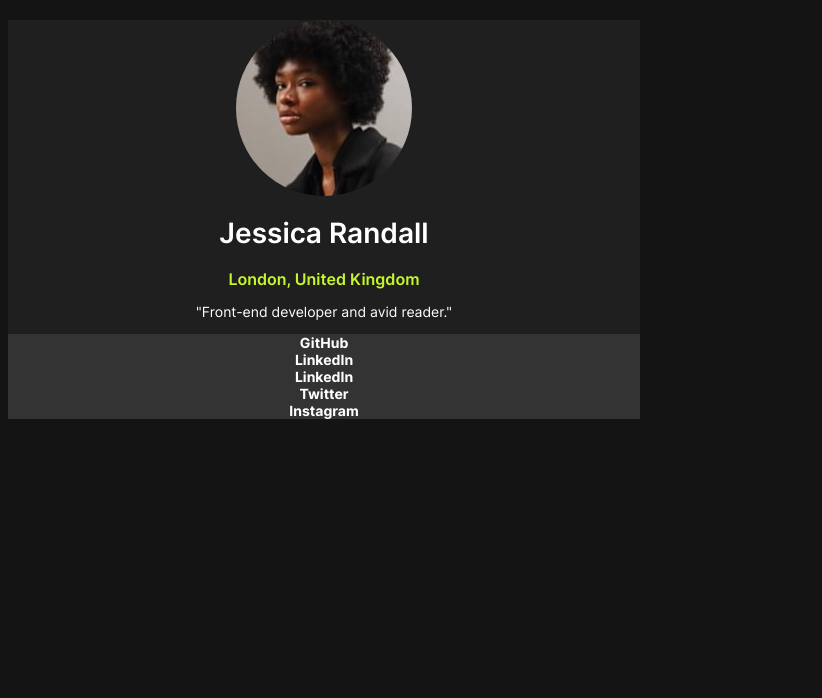
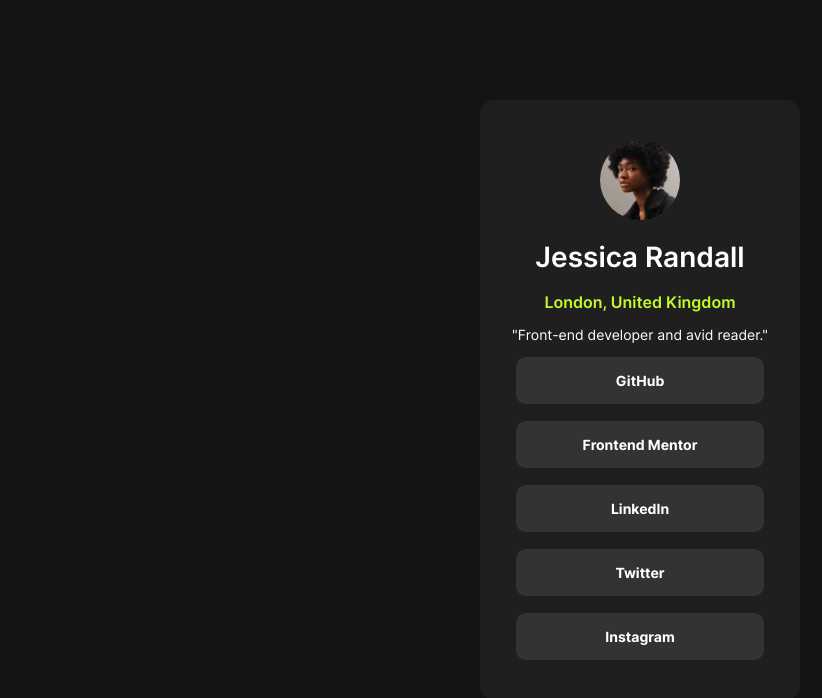
Before and after one commit to pikruse/social-links-profile, a plain HTML site: page index.html in a window 1280 px wide. Shown: the whole page, without its empty margins (0-822 px from the left). Drawn offline with Linux system fonts and the light colour scheme.

Commit message:
almost done

```diff
--- a/index.html
+++ b/index.html
@@ -13,6 +13,7 @@
 
 <body>
 
+
   <div class="container">
     <div class="img-container">
       <img src="./assets/images/avatar-jessica.jpeg" alt="Jessica Randall" />
@@ -27,19 +28,19 @@
     <div class="button">
       GitHub
     </div>
-
+    <br>
+    <div class="button">
+      Frontend Mentor
+    </div>
+    <br>
     <div class="button">
       LinkedIn
     </div>
-
-    <div class="button">
-      LinkedIn
-    </div>
-
+    <br>
     <div class="button">
       Twitter
     </div>
-
+    <br>
     <div class="button">
       Instagram
     </div>
--- a/style.css
+++ b/style.css
@@ -4,12 +4,51 @@
     src: url(./assets/fonts/Inter-VariableFont_slnt\,wght.ttf);
 }
 
+.img-container{
+    display: flex;
+    justify-content: center;
+    margin: 20px 0;
+}
+
+.button {
+    text-align: center;
+    font-weight: 700;
+    color: hsl(0, 0%, 100%);
+    background-color: hsl(0, 0%, 20%);
+    margin: auto;
+    padding: 15px 20px;
+    border-radius: 10px;
+    width: 65%;
+}
+
+.button:hover {
+    text-align: center;
+    font-weight: 700;
+    color: hsl(0, 0%, 12%);
+    background-color: hsl(75, 94%, 57%);
+    margin: auto;
+}
+
+.container {
+    width: 25%;
+    border-radius: 15px;
+    background-color: hsl(0, 0%, 12%);
+    padding: 20px 0 40px;
+    margin: auto;
+
+}
+
 img {
+    width: 25%;
     margin: auto;
     border-radius: 50%;
 }
 
 body {
+    margin:0;
+    display: flex;
+    height: 100vh;
+    align-items: center;
     font-family: Inter;
     font-size: 14px;
     background-color: hsl(0, 0%, 8%);
@@ -33,22 +72,3 @@ p {
     font-weight: 400;
     color: hsl(0, 0%, 100%);
 }
-
-.container {
-    width: 50%;
-    background-color: hsl(0, 0%, 12%);
-}
-
-.img-container{
-    display: flex;
-    justify-content: center;
-    margin: 20px 0;
-}
-
-.button {
-    text-align: center;
-    font-weight: 700;
-    color: hsl(0, 0%, 100%);
-    background-color: hsl(0, 0%, 20%);
-    margin: auto;
-}
```
